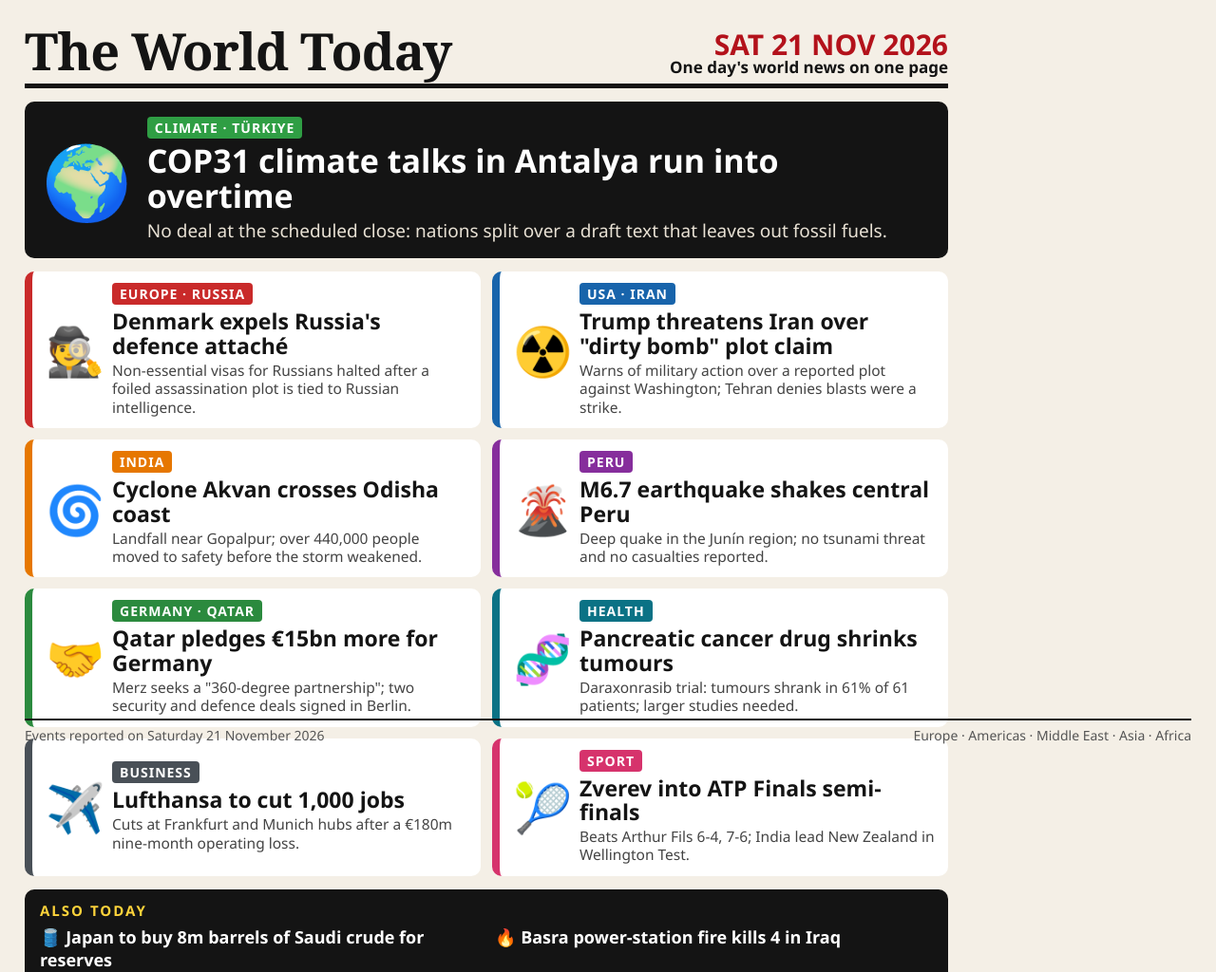
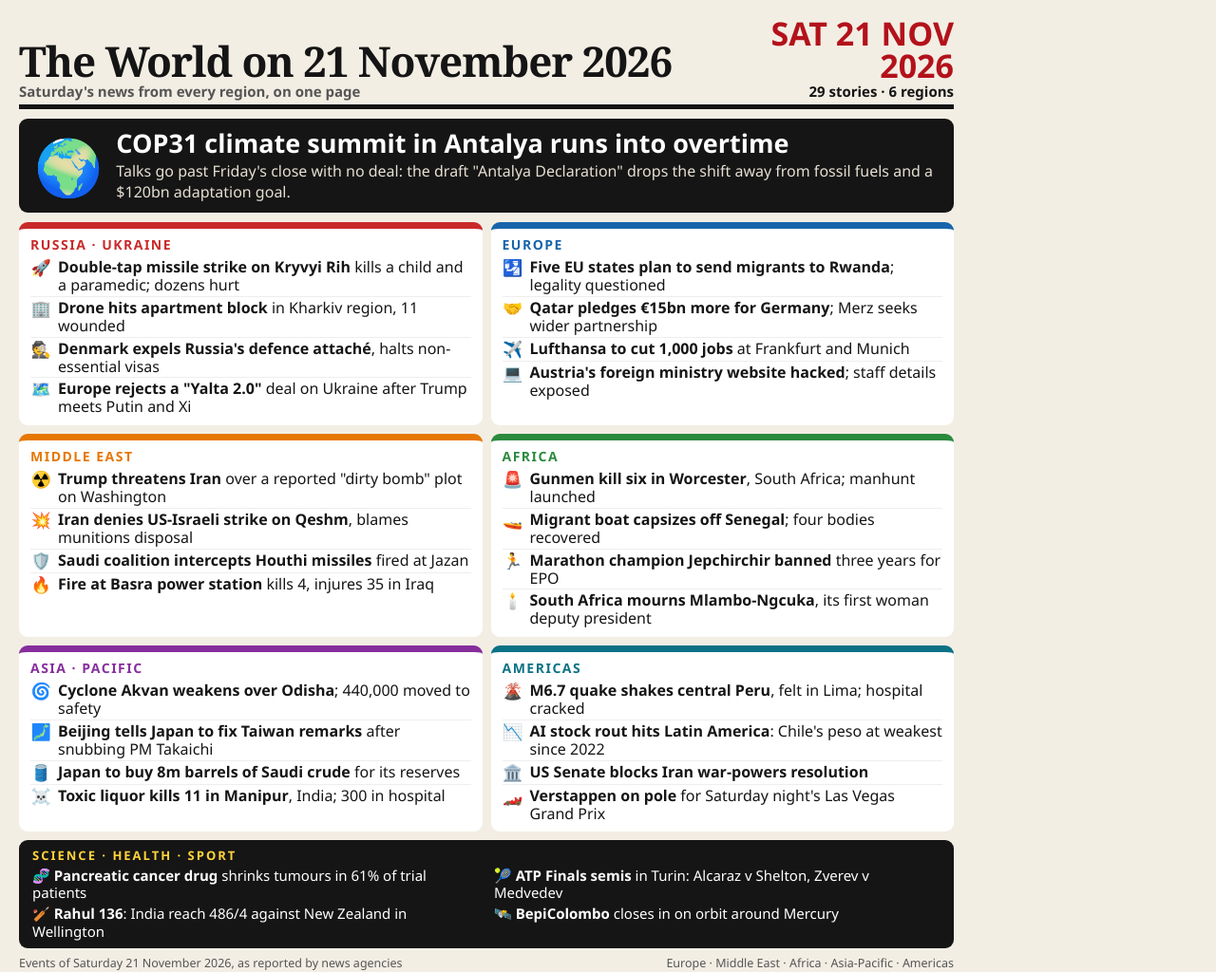
Before and after one commit to chikuwa-ten/world-news-20261121, a website: page src/page.html in a window 1280 px wide. Shown: the whole page at 95% size. Drawn offline with Linux system fonts and the light colour scheme.

Commit message:
Full-day edition: 29 stories across 6 regions
Co-Authored-By: Claude Opus 5.5 <noreply@anthropic.com>

```diff
--- a/src/page.html
+++ b/src/page.html
@@ -3,82 +3,93 @@
 <style>
 *{box-sizing:border-box;margin:0;padding:0}
 html,body{width:1024px;height:1024px;overflow:hidden}
-body{background:#f4efe6;font-family:"Segoe UI",Arial,sans-serif;color:#141414;padding:26px 26px 20px}
-header{display:flex;justify-content:space-between;align-items:flex-end;border-bottom:5px solid #141414;padding-bottom:8px}
-h1{font-family:Georgia,"Times New Roman",serif;font-size:54px;letter-spacing:-1px;line-height:1}
-.date{text-align:right;font-weight:800;font-size:30px;line-height:1.05;color:#b3121b}
-.date small{display:block;font-size:17px;color:#141414;font-weight:600}
-.lead{margin-top:14px;display:flex;gap:16px;background:#141414;color:#fff;border-radius:10px;padding:16px 18px;align-items:center}
-.lead .ic{font-size:76px;line-height:1}
-.lead h2{font-size:34px;line-height:1.08}
-.lead p{font-size:19px;margin-top:6px;color:#e8e1d4}
-.tag{display:inline-block;font-size:14px;font-weight:800;letter-spacing:1px;text-transform:uppercase;padding:2px 8px;border-radius:4px;margin-bottom:5px}
-.lead .tag{background:#2f9e44;color:#fff}
-.grid{margin-top:14px;display:grid;grid-template-columns:1fr 1fr;gap:12px}
-.card{background:#fff;border-radius:10px;padding:12px 14px;display:flex;gap:12px;align-items:center;border-left:8px solid var(--c)}
-.card .ic{font-size:50px;line-height:1;width:58px;text-align:center}
-.card h3{font-size:23px;line-height:1.12}
-.card p{font-size:15.5px;color:#444;margin-top:3px;line-height:1.25}
-.card .tag{background:var(--c);color:#fff}
-.also{margin-top:14px;background:#141414;color:#fff;border-radius:10px;padding:12px 16px;display:grid;grid-template-columns:1fr 1fr;gap:6px 18px;font-size:18px;font-weight:600}
-.also b{grid-column:1/3;color:#ffd43b;letter-spacing:2px;font-size:15px}
-footer{position:absolute;left:26px;right:26px;bottom:16px;font-size:14px;color:#555;display:flex;justify-content:space-between;border-top:2px solid #141414;padding-top:6px}
+body{background:#f3eee4;font-family:"Segoe UI",Arial,sans-serif;color:#151515;padding:18px 20px}
+header{display:flex;justify-content:space-between;align-items:flex-end;border-bottom:5px solid #151515;padding-bottom:6px}
+h1{font-family:Georgia,"Times New Roman",serif;font-size:44px;letter-spacing:-1px;line-height:1}
+h1 small{display:block;font-family:"Segoe UI",Arial,sans-serif;font-size:15px;letter-spacing:0;font-weight:600;color:#555;margin-top:3px}
+.date{text-align:right;font-weight:900;font-size:34px;line-height:1;color:#b3121b}
+.date small{display:block;font-size:15px;color:#151515;font-weight:700;margin-top:3px}
+.lead{margin-top:10px;display:flex;gap:14px;background:#151515;color:#fff;border-radius:9px;padding:11px 16px;align-items:center}
+.lead .ic{font-size:58px;line-height:1}
+.lead h2{font-size:27px;line-height:1.08}
+.lead p{font-size:16px;margin-top:4px;color:#e6dfd2}
+.grid{margin-top:10px;display:grid;grid-template-columns:1fr 1fr;gap:9px}
+.reg{background:#fff;border-radius:9px;border-top:7px solid var(--c);padding:7px 12px 8px}
+.reg h4{font-size:14px;font-weight:900;letter-spacing:1.5px;text-transform:uppercase;color:var(--c);margin-bottom:3px}
+.reg li{list-style:none;display:flex;gap:7px;align-items:flex-start;font-size:16px;line-height:1.18;padding:2px 0;border-top:1px solid #eee}
+.reg li:first-of-type{border-top:0}
+.reg li i{font-style:normal;font-size:17px;width:22px;flex:none;text-align:center}
+.reg li b{font-weight:800}
+.band{margin-top:9px;background:#151515;color:#fff;border-radius:9px;padding:8px 14px;display:grid;grid-template-columns:1fr 1fr;gap:3px 16px;font-size:15px;line-height:1.25}
+.band h4{grid-column:1/3;color:#ffd43b;letter-spacing:2px;font-size:13px}
+.band b{font-weight:800}
+footer{margin-top:7px;font-size:12.5px;color:#555;display:flex;justify-content:space-between}
 </style></head>
 <body>
 <header>
-  <h1>The World Today</h1>
-  <div class="date">SAT 21 NOV 2026<small>One day's world news on one page</small></div>
+  <h1>The World on 21 November 2026<small>Saturday's news from every region, on one page</small></h1>
+  <div class="date">SAT 21 NOV<br>2026<small>29 stories · 6 regions</small></div>
 </header>
 
 <div class="lead">
   <div class="ic">🌍</div>
   <div>
-    <span class="tag">Climate · Türkiye</span>
-    <h2>COP31 climate talks in Antalya run into overtime</h2>
-    <p>No deal at the scheduled close: nations split over a draft text that leaves out fossil fuels.</p>
+    <h2>COP31 climate summit in Antalya runs into overtime</h2>
+    <p>Talks go past Friday's close with no deal: the draft "Antalya Declaration" drops the shift away from fossil fuels and a $120bn adaptation goal.</p>
   </div>
 </div>
 
 <div class="grid">
-  <div class="card" style="--c:#c92a2a"><div class="ic">🕵️</div><div><span class="tag">Europe · Russia</span>
-    <h3>Denmark expels Russia's defence attaché</h3>
-    <p>Non-essential visas for Russians halted after a foiled assassination plot is tied to Russian intelligence.</p></div></div>
+  <div class="reg" style="--c:#c92a2a"><h4>Russia · Ukraine</h4><ul>
+    <li><i>🚀</i><span><b>Double-tap missile strike on Kryvyi Rih</b> kills a child and a paramedic; dozens hurt</span></li>
+    <li><i>🏢</i><span><b>Drone hits apartment block</b> in Kharkiv region, 11 wounded</span></li>
+    <li><i>🕵️</i><span><b>Denmark expels Russia's defence attaché</b>, halts non-essential visas</span></li>
+    <li><i>🗺️</i><span><b>Europe rejects a "Yalta 2.0"</b> deal on Ukraine after Trump meets Putin and Xi</span></li>
+  </ul></div>
 
-  <div class="card" style="--c:#1864ab"><div class="ic">☢️</div><div><span class="tag">USA · Iran</span>
-    <h3>Trump threatens Iran over "dirty bomb" plot claim</h3>
-    <p>Warns of military action over a reported plot against Washington; Tehran denies blasts were a strike.</p></div></div>
+  <div class="reg" style="--c:#1864ab"><h4>Europe</h4><ul>
+    <li><i>🛂</i><span><b>Five EU states plan to send migrants to Rwanda</b>; legality questioned</span></li>
+    <li><i>🤝</i><span><b>Qatar pledges €15bn more for Germany</b>; Merz seeks wider partnership</span></li>
+    <li><i>✈️</i><span><b>Lufthansa to cut 1,000 jobs</b> at Frankfurt and Munich</span></li>
+    <li><i>💻</i><span><b>Austria's foreign ministry website hacked</b>; staff details exposed</span></li>
+  </ul></div>
 
-  <div class="card" style="--c:#e67700"><div class="ic">🌀</div><div><span class="tag">India</span>
-    <h3>Cyclone Akvan crosses Odisha coast</h3>
-    <p>Landfall near Gopalpur; over 440,000 people moved to safety before the storm weakened.</p></div></div>
+  <div class="reg" style="--c:#e67700"><h4>Middle East</h4><ul>
+    <li><i>☢️</i><span><b>Trump threatens Iran</b> over a reported "dirty bomb" plot on Washington</span></li>
+    <li><i>💥</i><span><b>Iran denies US-Israeli strike on Qeshm</b>, blames munitions disposal</span></li>
+    <li><i>🛡️</i><span><b>Saudi coalition intercepts Houthi missiles</b> fired at Jazan</span></li>
+    <li><i>🔥</i><span><b>Fire at Basra power station</b> kills 4, injures 35 in Iraq</span></li>
+  </ul></div>
 
-  <div class="card" style="--c:#862e9c"><div class="ic">🌋</div><div><span class="tag">Peru</span>
-    <h3>M6.7 earthquake shakes central Peru</h3>
-    <p>Deep quake in the Junín region; no tsunami threat and no casualties reported.</p></div></div>
+  <div class="reg" style="--c:#2b8a3e"><h4>Africa</h4><ul>
+    <li><i>🚨</i><span><b>Gunmen kill six in Worcester</b>, South Africa; manhunt launched</span></li>
+    <li><i>🚤</i><span><b>Migrant boat capsizes off Senegal</b>; four bodies recovered</span></li>
+    <li><i>🏃</i><span><b>Marathon champion Jepchirchir banned</b> three years for EPO</span></li>
+    <li><i>🕯️</i><span><b>South Africa mourns Mlambo-Ngcuka</b>, its first woman deputy president</span></li>
+  </ul></div>
 
-  <div class="card" style="--c:#2b8a3e"><div class="ic">🤝</div><div><span class="tag">Germany · Qatar</span>
-    <h3>Qatar pledges €15bn more for Germany</h3>
-    <p>Merz seeks a "360-degree partnership"; two security and defence deals signed in Berlin.</p></div></div>
+  <div class="reg" style="--c:#862e9c"><h4>Asia · Pacific</h4><ul>
+    <li><i>🌀</i><span><b>Cyclone Akvan weakens over Odisha</b>; 440,000 moved to safety</span></li>
+    <li><i>🗾</i><span><b>Beijing tells Japan to fix Taiwan remarks</b> after snubbing PM Takaichi</span></li>
+    <li><i>🛢️</i><span><b>Japan to buy 8m barrels of Saudi crude</b> for its reserves</span></li>
+    <li><i>☠️</i><span><b>Toxic liquor kills 11 in Manipur</b>, India; 300 in hospital</span></li>
+  </ul></div>
 
-  <div class="card" style="--c:#0b7285"><div class="ic">🧬</div><div><span class="tag">Health</span>
-    <h3>Pancreatic cancer drug shrinks tumours</h3>
-    <p>Daraxonrasib trial: tumours shrank in 61% of 61 patients; larger studies needed.</p></div></div>
-
-  <div class="card" style="--c:#495057"><div class="ic">✈️</div><div><span class="tag">Business</span>
-    <h3>Lufthansa to cut 1,000 jobs</h3>
-    <p>Cuts at Frankfurt and Munich hubs after a €180m nine-month operating loss.</p></div></div>
-
-  <div class="card" style="--c:#d6336c"><div class="ic">🎾</div><div><span class="tag">Sport</span>
-    <h3>Zverev into ATP Finals semi-finals</h3>
-    <p>Beats Arthur Fils 6-4, 7-6; India lead New Zealand in Wellington Test.</p></div></div>
+  <div class="reg" style="--c:#0b7285"><h4>Americas</h4><ul>
+    <li><i>🌋</i><span><b>M6.7 quake shakes central Peru</b>, felt in Lima; hospital cracked</span></li>
+    <li><i>📉</i><span><b>AI stock rout hits Latin America</b>: Chile's peso at weakest since 2022</span></li>
+    <li><i>🏛️</i><span><b>US Senate blocks Iran war-powers resolution</b></span></li>
+    <li><i>🏎️</i><span><b>Verstappen on pole</b> for Saturday night's Las Vegas Grand Prix</span></li>
+  </ul></div>
 </div>
 
-<div class="also"><b>ALSO TODAY</b>
-  <span>🛢️ Japan to buy 8m barrels of Saudi crude for reserves</span>
-  <span>🔥 Basra power-station fire kills 4 in Iraq</span>
-  <span>🏛️ Five EU states plan to send migrants to Rwanda</span>
-  <span>💻 Austria's foreign ministry website hacked</span>
+<div class="band">
+  <h4>SCIENCE · HEALTH · SPORT</h4>
+  <span>🧬 <b>Pancreatic cancer drug</b> shrinks tumours in 61% of trial patients</span>
+  <span>🎾 <b>ATP Finals semis</b> in Turin: Alcaraz v Shelton, Zverev v Medvedev</span>
+  <span>🏏 <b>Rahul 136</b>: India reach 486/4 against New Zealand in Wellington</span>
+  <span>🛰️ <b>BepiColombo</b> closes in on orbit around Mercury</span>
 </div>
 
-<footer><span>Events reported on Saturday 21 November 2026</span><span>Europe · Americas · Middle East · Asia · Africa</span></footer>
+<footer><span>Events of Saturday 21 November 2026, as reported by news agencies</span><span>Europe · Middle East · Africa · Asia-Pacific · Americas</span></footer>
 </body></html>
```
Also changed, not shown: entry.png.
